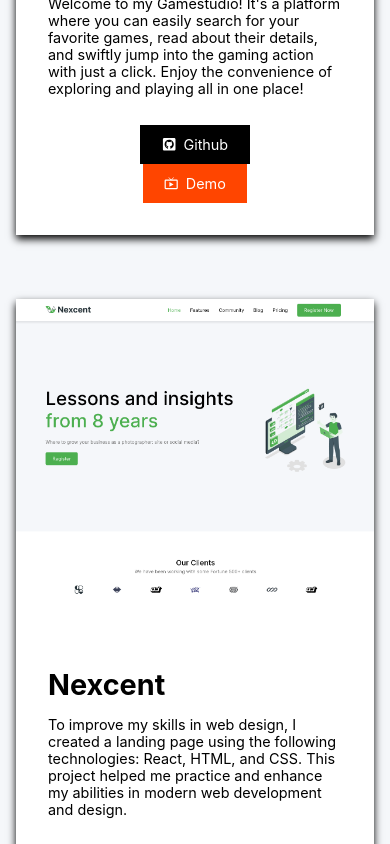
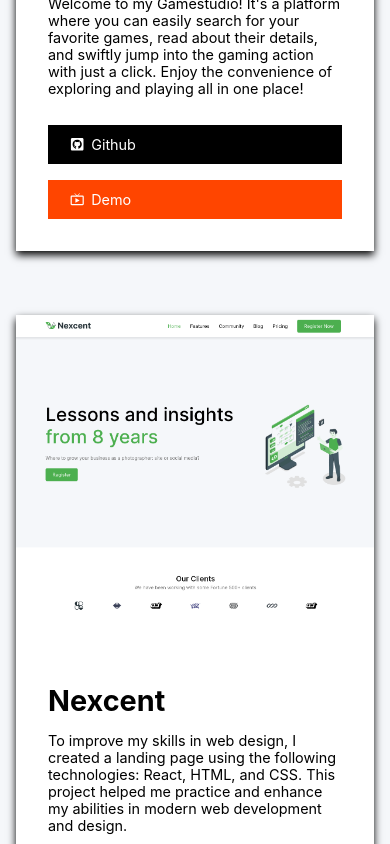
Before and after one commit to Devongaki/portfolio, a React (Create React App) app: page / in a window 390 px wide. Shown: the part 820-1664 px from the top of the page. Built offline with nearby package versions, Linux system fonts and the light colour scheme.

Commit message:
Update Projects.css

```diff
--- a/src/component/Sections/Projects/Projects.css
+++ b/src/component/Sections/Projects/Projects.css
@@ -59,7 +59,6 @@
 .project-cta {
   display: flex;
   justify-content: space-between;
-  align-items: center;
 }
 
 .github-cta,
@@ -123,5 +122,6 @@
 @media (max-width: 576px) {
   .project-cta {
     flex-direction: column;
+    gap: 1em;
   }
 }
```
